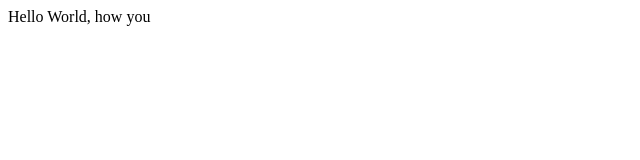
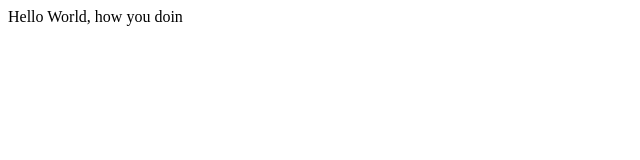
Before and after one commit to pakomertelo/p2, a plain HTML site: page index.html in a window 1280 px wide. Shown: the full height of the page, 0-640 px from the left. Drawn offline with Linux system fonts and the light colour scheme.

Commit message:
Update greeting text in index.html

```diff
--- a/index.html
+++ b/index.html
@@ -1 +1 @@
-<HTML>Hello World, how you</HTML>
+<HTML>Hello World, how you doin</HTML>
```
